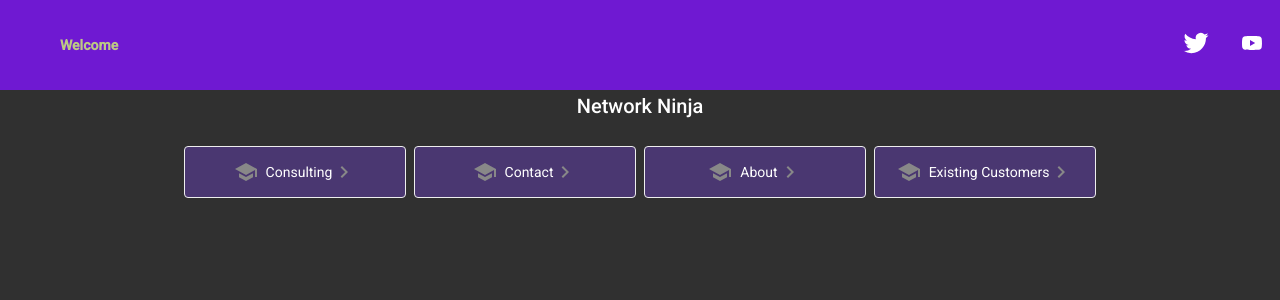
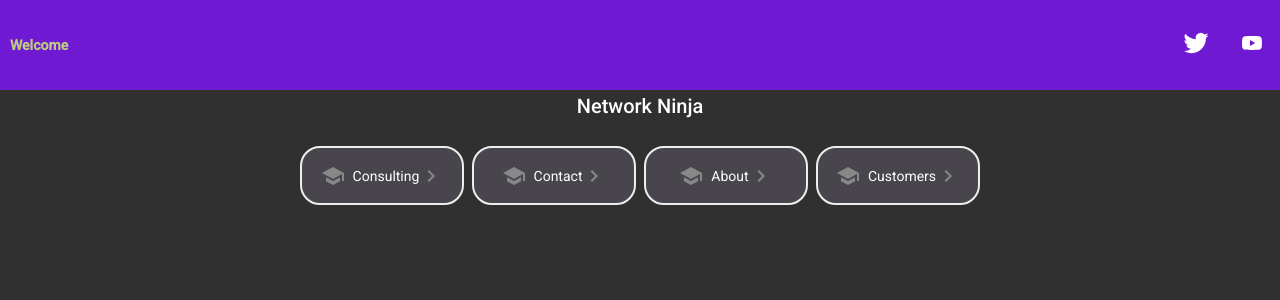
Before and after one commit to helloimalemur/koonts-dot-net, an Angular app: page / in a window 1280 px wide. Shown: the top 300 px of the page. Built offline with nearby package versions, Linux system fonts and the light colour scheme.

Commit message:
asthetic

```diff
--- a/src/app/app.component.css
+++ b/src/app/app.component.css
@@ -44,11 +44,11 @@ p {
   background-color: #6f19d2;
   color: #691c1c;
   font-weight: 600;
-  padding-left: 60px;
+  padding-left: 10px;
 }
 
 .toolbar img {
-  margin: 0 16px;
+  margin: 0 10px;
 }
 
 .toolbar #twitter-logo {
@@ -99,11 +99,11 @@ svg.material-icons:not(:last-child) {
 
 .card {
   all: unset;
-  border-radius: 4px;
-  border: 1px solid #eee;
-  background-color: rgba(127, 68, 248, 0.32);
-  height: 30px;
-  width: 200px;
+  border-radius: 20px;
+  border: 2px solid #eee;
+  background-color: rgba(122, 117, 133, 0.32);
+  height: 35px;
+  width: 140px;
   margin: 0 8px 16px;
   padding: 10px;
   display: flex;
@@ -120,7 +120,7 @@ svg.material-icons:not(:last-child) {
 
 .card.card-small {
   height: 16px;
-  width: 168px;
+  width: 60px;
 }
 
 .card-container .card:not(.highlight-card) {
@@ -147,7 +147,7 @@ svg.material-icons:not(:last-child) {
 }
 
 .card.card.highlight-card span {
-  margin-left: 60px;
+  margin-left: 20px;
 }
 
 
@@ -247,7 +247,7 @@ footer a {
   }
 
   .card.highlight-card span {
-    margin-left: 72px;
+    margin-left: 20px;
   }
 
 }
--- a/src/app/app.component.html
+++ b/src/app/app.component.html
@@ -45,7 +45,7 @@
     <!-- Button -->
     <a routerLink="/customer-component" routerLinkActive="active" ariaCurrentWhenActive="page" class="card" rel="noopener">
       <svg class="material-icons" xmlns="http://www.w3.org/2000/svg" width="24" height="24" viewBox="0 0 24 24"><path d="M5 13.18v4L12 21l7-3.82v-4L12 17l-7-3.82zM12 3L1 9l11 6 9-4.91V17h2V9L12 3z"/></svg>
-      <span>Existing Customers</span>
+      <span>Customers</span>
       <svg class="material-icons" xmlns="http://www.w3.org/2000/svg" width="24" height="24" viewBox="0 0 24 24"><path d="M10 6L8.59 7.41 13.17 12l-4.58 4.59L10 18l6-6z"/></svg>    </a>
 
   </div>
```
